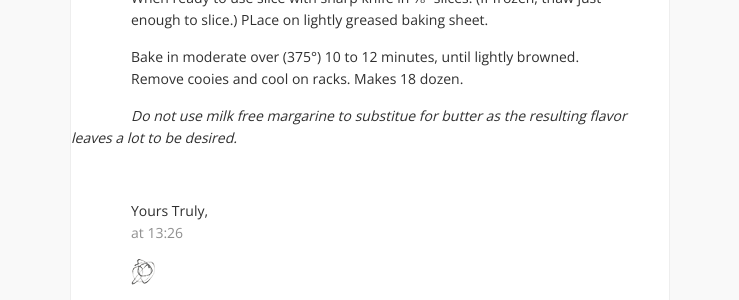
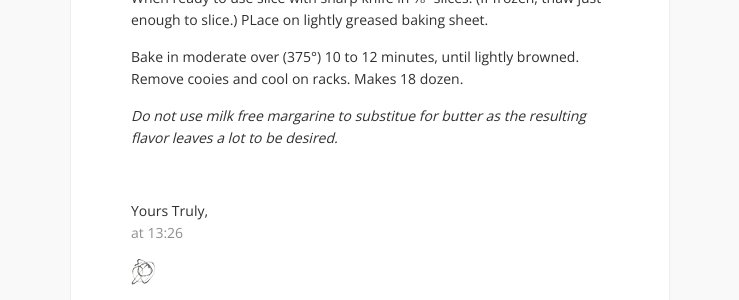
Before and after one commit to ianhook/ianhook.github.io, a Jekyll site: the page built from _posts/2013-11-18-my_first_recipe.md, in a window 1280 px wide. Shown: the part 1152-1452 px from the top of the page, without its empty margins (270-1009 px from the left). Built offline with Jekyll 4.4.1, drawn with Linux system fonts in a browser that asks for light colours; Markdown is read by kramdown in place of the engine named in the settings; comment, search, counter and statistics services are not loaded.

Commit message:
fix paragraph

```diff
--- a/_data/fridge.yml
+++ b/_data/fridge.yml
@@ -52,4 +52,4 @@ directions: |
     <p>Shape dough into six rolls about 1&#190;" in diameter.  Wrap tightly in plastic wrap or waxedpaper and refridgerate overnight, or freeze.</p>
     <p>When ready to use slice with sharp knife in &#8539;" slices. (If frozen, thaw just enough to slice.)  PLace on lightly greased baking sheet.<p>
     <p>Bake in moderate over (375&deg;) 10 to 12 minutes, until lightly browned.  Remove cooies and cool on racks.  Makes 18 dozen.</p>
-    <i>Do not use milk free margarine to substitue for butter as the resulting flavor leaves a lot to be desired.</i>
+    <p><i>Do not use milk free margarine to substitue for butter as the resulting flavor leaves a lot to be desired.</i></p>
```
